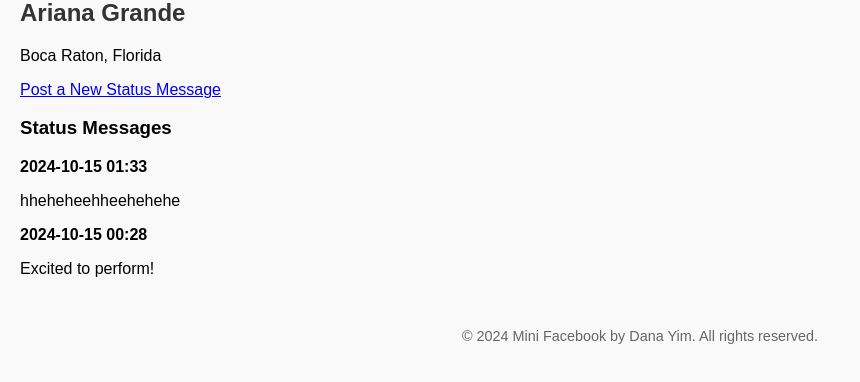
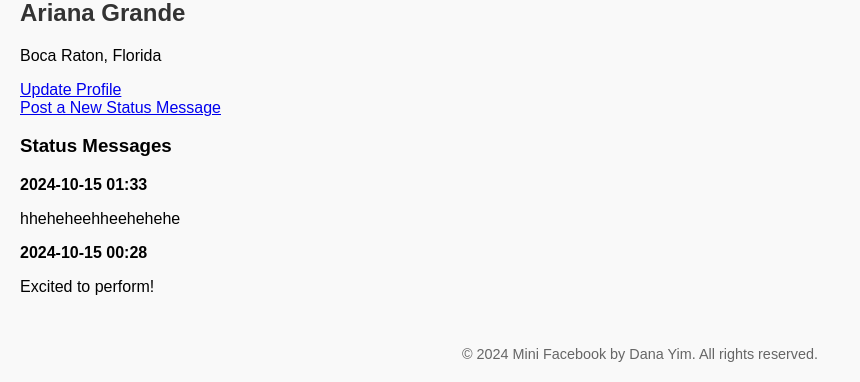
Before and after one commit to danayim03/cs412, a Django app: page /mini_fb/profile/3/ in a window 1280 px wide. Shown: the part 479-861 px from the top of the page, without its empty margins (0-860 px from the left). Before the commit the page ends 823 px from the top, so only its background shows below. Run offline with Django 5.2, Linux system fonts and the light colour scheme; data comes from the database, SQL or seed files in the repository; both versions use the stored data as it was after the commit.

Commit message:
finished task 3

```diff
--- a/mini_fb/templates/mini_fb/show_profile.html
+++ b/mini_fb/templates/mini_fb/show_profile.html
@@ -16,6 +16,11 @@
     <div class="profile-details">
         <h2>{{ profile.first_name }} {{ profile.last_name }}</h2>
         <p>{{ profile.city }}</p>
+
+        <!-- Add Update Profile Link -->
+        <div class="update-profile-link">
+            <a href="{% url 'update_profile' profile.pk %}">Update Profile</a>
+        </div>
     </div>
 </div>
 
--- a/mini_fb/urls.py
+++ b/mini_fb/urls.py
@@ -8,5 +8,6 @@
     path('profile/<int:pk>/', views.ShowProfilePageView.as_view(), name='show_profile'),
     path('create_profile/', views.CreateProfileView.as_view(), name='create_profile'),
     path('<int:pk>/create_status/', views.CreateStatusMessageView.as_view(), name='create_status'),
+    path('profile/<int:pk>/update/', views.UpdateProfileView.as_view(), name='update_profile'),
 
 ]
--- a/mini_fb/views.py
+++ b/mini_fb/views.py
@@ -2,8 +2,8 @@
 
 # Create your views here.
 from . models import *
-from django.views.generic import ListView, DetailView, CreateView
-from .forms import CreateProfileForm, CreateStatusMessageForm
+from django.views.generic import ListView, DetailView, CreateView, UpdateView
+from .forms import CreateProfileForm, CreateStatusMessageForm, UpdateProfileForm
 from django.urls import reverse
 from .models import Profile, StatusMessage
 
@@ -63,3 +63,14 @@
     def get_success_url(self):
         '''Redirect to the profile page for the profile related to this status message.'''
         return reverse('show_profile', args=[self.kwargs['pk']])
+
+class UpdateProfileView(UpdateView):
+    '''A view to update an existing profile.'''
+
+    model = Profile
+    form_class = UpdateProfileForm
+    template_name = 'mini_fb/update_profile_form.html'
+
+    def get_success_url(self):
+        '''Redirect to the profile page after the profile is updated.'''
+        return reverse('show_profile', args=[self.object.pk])
```
Also changed, not shown: mini_fb/forms.py (+16 -0 lines), mini_fb/templates/mini_fb/update_profile_form.html (added, +33 -0 lines), db.sqlite3.
